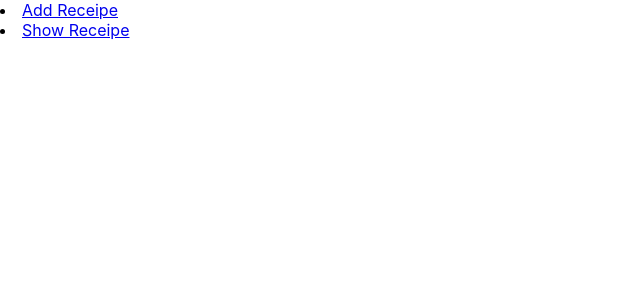
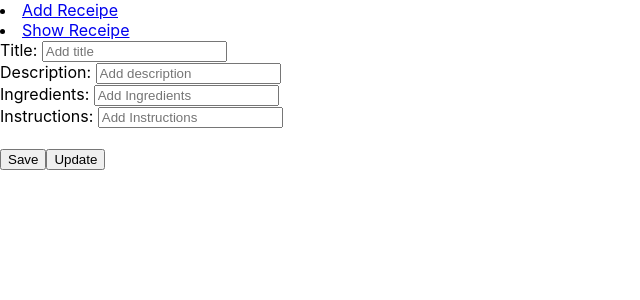
Before and after one commit to ameerparial/ead-final-exam, a React (Create React App) app: page /receipeupdate/1 in a window 1280 px wide. Shown: the top 300 px of the page, without its empty margins (0-640 px from the left). Built offline with nearby package versions, Linux system fonts and the light colour scheme; no server answers.

Commit message:
Update functionality added

```diff
--- a/src/App.js
+++ b/src/App.js
@@ -19,9 +19,9 @@ function App() {
           <Route path='receipedetails'>
             <Route path=':id' element={<ReceipeDetails/>}/>
           </Route>
-          {/* <Route path='receipedelete'>
-            <Route path=':id' element={}/>
-          </Route> */}
+          <Route path='receipeupdate'>
+            <Route path=':id' element={<AddReceipe/>}/>
+          </Route>
 
         </Routes>
 
--- a/src/Components/AddReceipe.js
+++ b/src/Components/AddReceipe.js
@@ -1,26 +1,49 @@
-import React from 'react'
+import React, { useEffect, useState } from 'react'
+import { useParams } from 'react-router-dom';
 
 function AddReceipe() {
+    const [data, setData]= useState({
+        title:'',
+        des:'',
+        ins:'',
+        ing:'',
+    })
+    // const [currentData, setCurrentData] = useState({});
+    const params = useParams();
+    useEffect(()=>{
+        const {id} = params;
+        if(id===undefined){
+            return;
+        }
+        console.log('ID in update aadd re' + id);
+        fetch(`http://localhost:2700/receipeupdate/${id}`).then(res=>res.json()).then(data=>setData(data)).catch(err=>console.log(err));
+    },[]);
+
+    const handler = (e)=>{
+        const key = e.target.name;
+        const value = e.target.value;
+        setData({...data, [key]:value});
+    }
   return (
     <>
-        <form action='http://localhost:2700/addreceipe' method='post'>
+        <form method='post'>
             <label>
-                Title: <input type='text' name='title' placeholder='Add title'/>
+                Title: <input type='text' name='title' value={data?.title} onChange={handler} placeholder='Add title'/>
             </label>
             <br></br>
 
             <label>
-                Description: <input type='text' name='des' placeholder='Add description'/>
+                Description: <input type='text' name='des' value={data?.des} onChange={handler} placeholder='Add description'/>
             </label>
             <br></br>
 
             <label>
-                Ingredients: <input type='text' name='ing' placeholder='Add Ingredients'/>
+                Ingredients: <input type='text' name='ing'  value={data?.ing} onChange={handler} placeholder='Add Ingredients'/>
             </label>
             <br></br>
 
             <label>
-                Instructions: <input type='text' name='ins' placeholder='Add Instructions'/>
+                Instructions: <input type='text' name='ins' value={data?.ins} onChange={handler} placeholder='Add Instructions'/>
             </label>
             <br></br>
 
@@ -29,7 +52,10 @@ function AddReceipe() {
             </label> */}
             <br></br>
 
-            <input type='submit' value={'Save'}/>
+            <input type='submit' formAction='http://localhost:2700/addreceipe' value={'Save'}/>
+
+            <input type='submit' formAction={`http://localhost:2700/updateme/${data?._id}`} value={'Update'}/>
+
 
         </form>
     </>
--- a/src/Components/ReceipeDetails.js
+++ b/src/Components/ReceipeDetails.js
@@ -20,7 +20,7 @@ function ReceipeDetails() {
         <h3>description:{receipe?.des}</h3>
         <h3>Ingredients:{receipe?.ing}</h3>
         <h3>Instructions:{receipe?.ins}</h3>
-        <label><Link to={`http://localhost:2700/receipeupdate/${receipe._id}`}>Update</Link></label>
+        <label><Link to={`/receipeupdate/${receipe._id}`}>Update</Link></label>
         <label><Link to={`http://localhost:2700/receipedelete/${receipe._id}`}>Delete</Link></label>
     </>
 
```
Also changed, not shown: src/Backend/server.js (+15 -2 lines).
